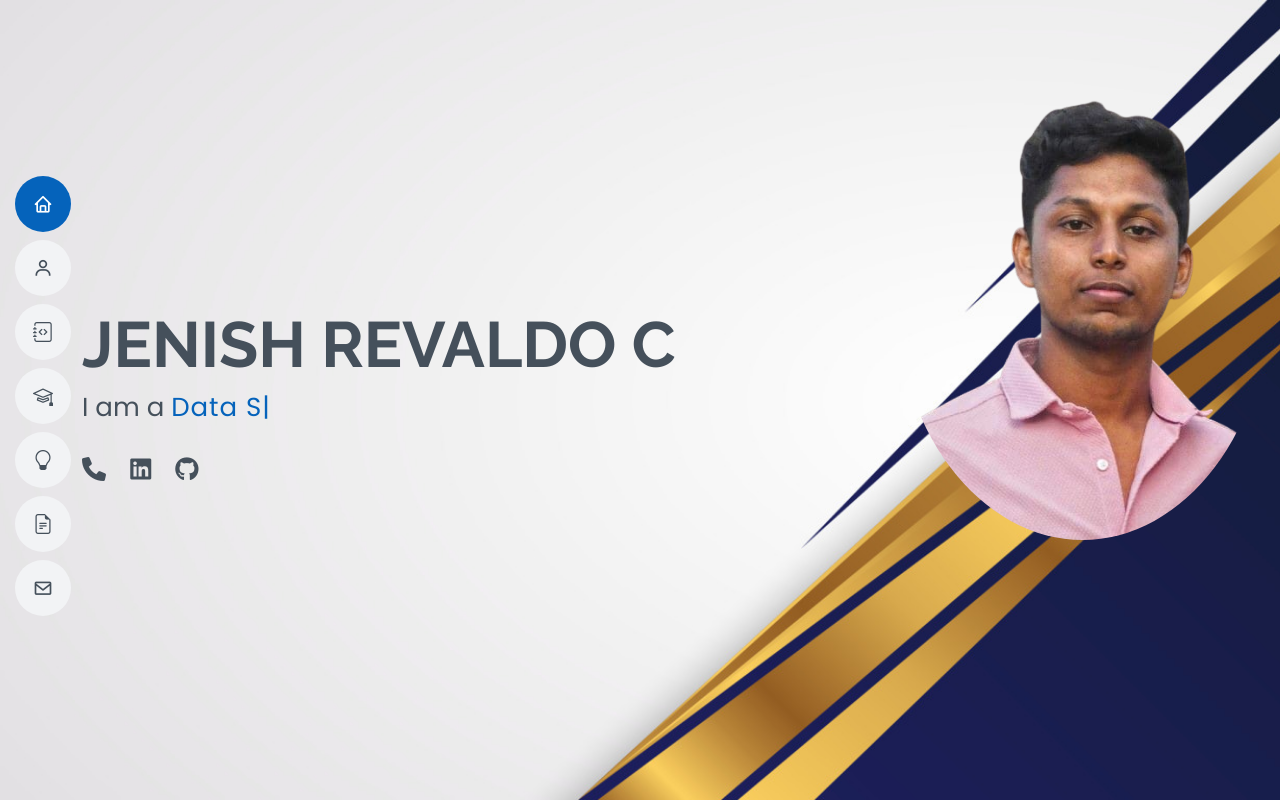
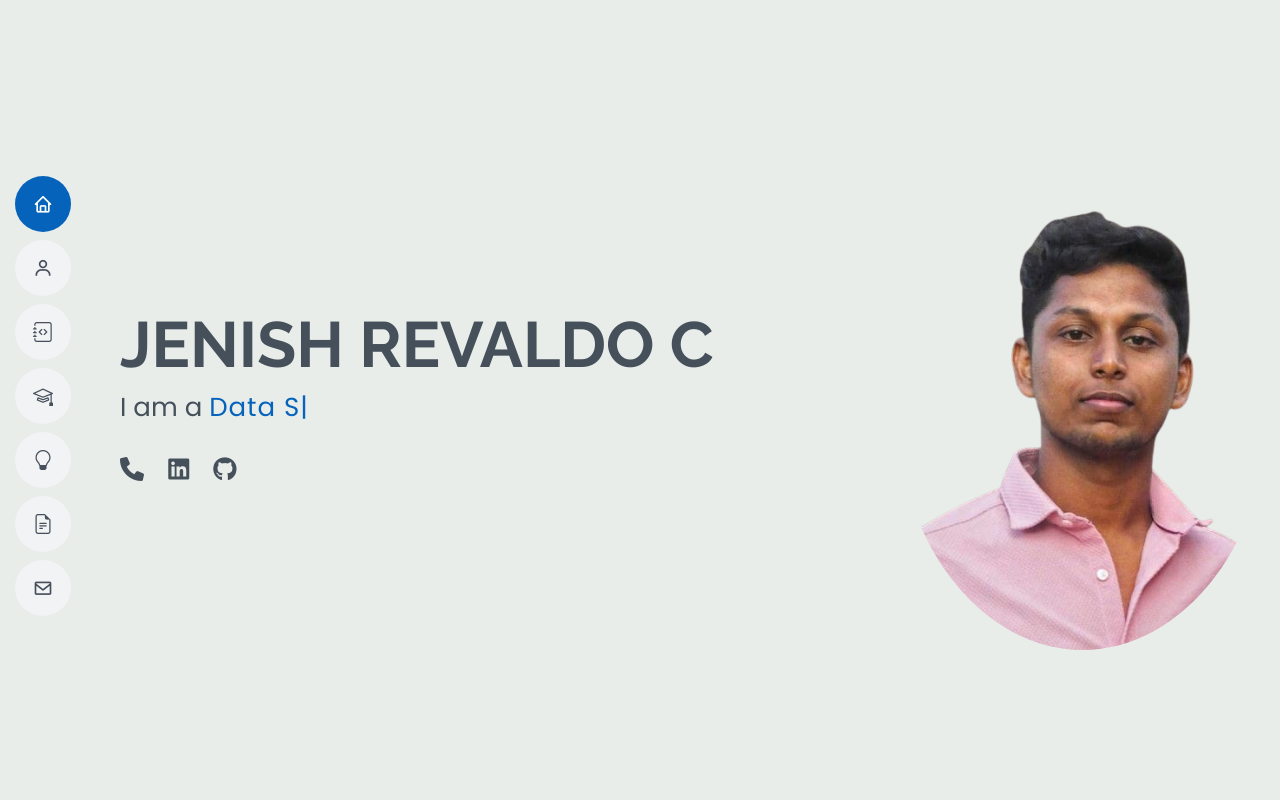
Before and after one commit to JenishRevaldo/jenishrevaldo.github.io, a plain HTML site: page index.html in a window 1280 px wide. Shown: the top 802 px of the page. Drawn offline with nearby package versions, Linux system fonts and the light colour scheme.

Commit message:
changed hero page photo alignment

```diff
--- a/assets/css/style.css
+++ b/assets/css/style.css
@@ -274,13 +274,11 @@ h6 {
 #hero {
   width: 100%;
   height: 100vh;
-  background: url("../img/bg.jpg") ;
+  /*background: url("../img/bg.jpg");*/
+  background-color: #E9EDEA;
   background-size: cover;
   position: relative;
 }
-
-
-
 
 #hero h1 {
   margin: 0;
@@ -338,7 +336,7 @@ h6 {
 
 .img-container {
   position: absolute;
-  top : 40px;
+  top : px;
   right: 10px;
   left : 900px;
   justify-content:right;
--- a/index.html
+++ b/index.html
@@ -67,7 +67,7 @@
       <div class="img-container" data-aos="zoom-in" data-aos-delay="100">
         <img src="assets/img/img.png" alt="">
       </div>
-    <div class="container" data-aos="zoom-in" data-aos-delay="100">
+    <div class="container" data-aos="zoom-in" data-aos-delay="100" style="padding-left: 50px;">
       <h1>JENISH REVALDO C</h1>
       <p>I am a <span class="typed" data-typed-items="Data-Driven Solutionist, Data Science Postgraduate"></span></p>
       <div class="row align-items-center">
```
